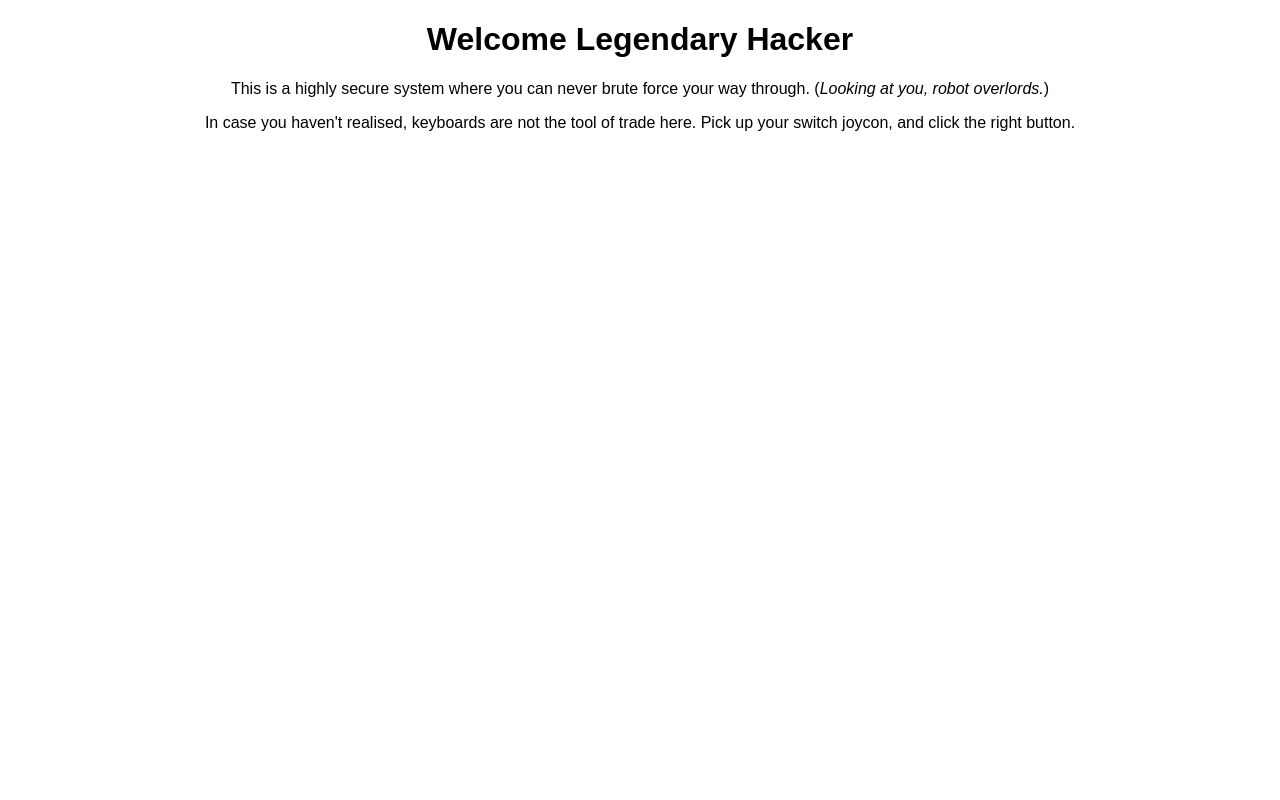
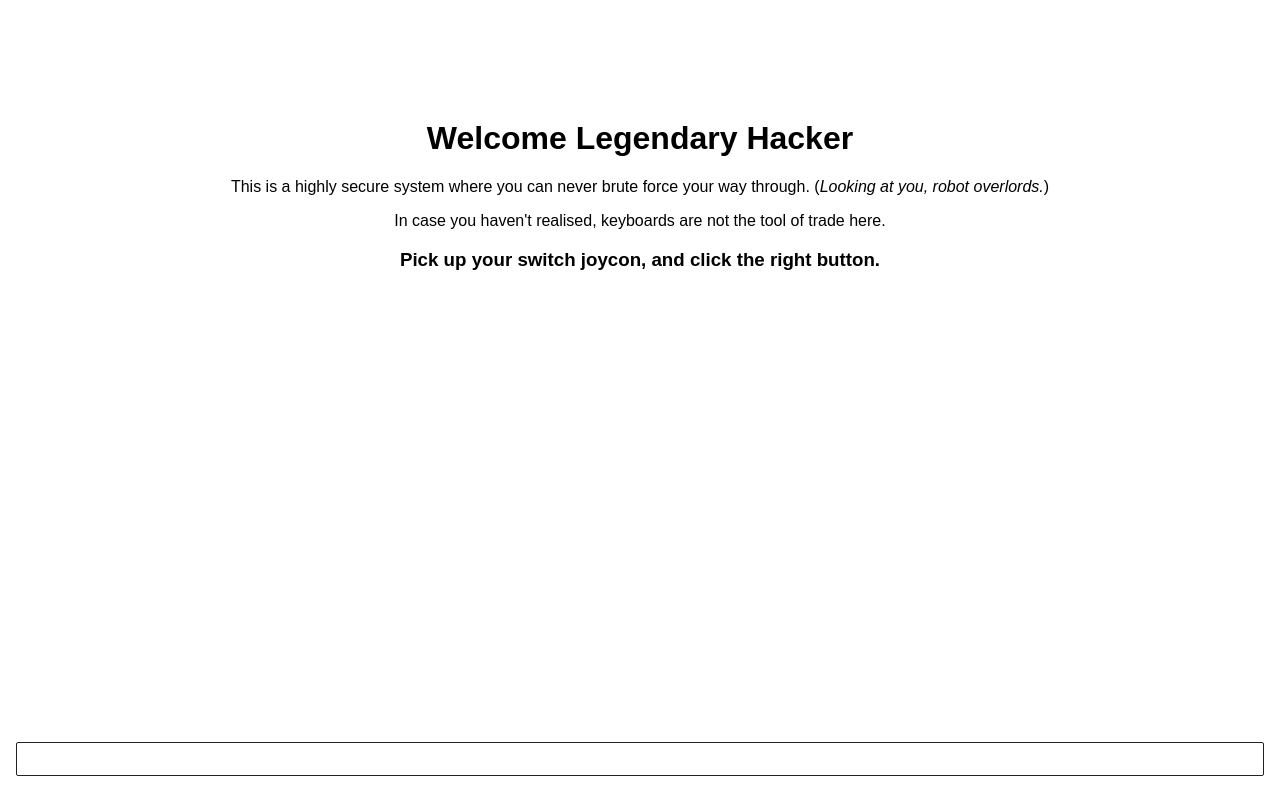
Before and after one commit to wgao19/super-silly-joycon, a React app: page / in a window 1280 px wide. Built offline with nearby package versions, Linux system fonts and the light colour scheme; a web font is replaced by a local one.

Commit message:
Add style fixes

```diff
--- a/src/Welcome.js
+++ b/src/Welcome.js
@@ -1,8 +1,30 @@
-import React from "react";
+import React, { useEffect } from "react";
 
-const Welcome = () => {
+import { subscribe } from "./eventBus";
+
+import "./welcome.css";
+
+const Welcome = ({ onNext }) => {
+  useEffect(
+    () =>
+      subscribe("a", payload => {
+        if (payload === "pressed") {
+          onNext();
+        }
+      }),
+    []
+  );
+  useEffect(
+    () =>
+      subscribe("y", payload => {
+        if (payload === "pressed") {
+          onNext();
+        }
+      }),
+    []
+  );
   return (
-    <div>
+    <div className="welcome-container">
       <h1>Welcome Legendary Hacker</h1>
       <p>
         This is a highly secure system where you can never brute force your way
@@ -10,8 +32,8 @@ const Welcome = () => {
       </p>
       <p>
         In case you haven't realised, keyboards are not the tool of trade here.
-        Pick up your switch joycon, and click the right button.
       </p>
+      <h3>Pick up your switch joycon, and click the right button.</h3>
     </div>
   );
 };
--- a/src/index.js
+++ b/src/index.js
@@ -27,11 +27,11 @@ const JoyConController = () => {
 
   return (
     <div>
-      {/*<div className="display" id="gamepad-display" />
-      <div className="display" id="button-x-display" />*/}
-      {stage === 0 && <Welcome onDone={onStage0Done} />}
+      {/*<div className="display" id="button-x-display" />*/}
+      {stage === 0 && <Welcome onNext={onStage0Done} />}
       {stage === 1 && <PasswordUI />}
       {stage > 0 && <Pose />}
+      <div className="display" id="gamepad-display" />
     </div>
   );
 };
--- a/src/styles.css
+++ b/src/styles.css
@@ -88,6 +88,11 @@ body {
   border-radius: 2px;
   border: 1px solid #222;
   margin-bottom: 0.5em;
+  position: fixed;
+  bottom: 16px;
+  left: 16px;;
+  right: 16px;
+  background: white;
 }
 
 .container {
--- /dev/null
+++ b/src/welcome.css
@@ -0,0 +1,4 @@
+.welcome-container {
+  width: 80%;
+  margin: 120px auto;
+}
```
